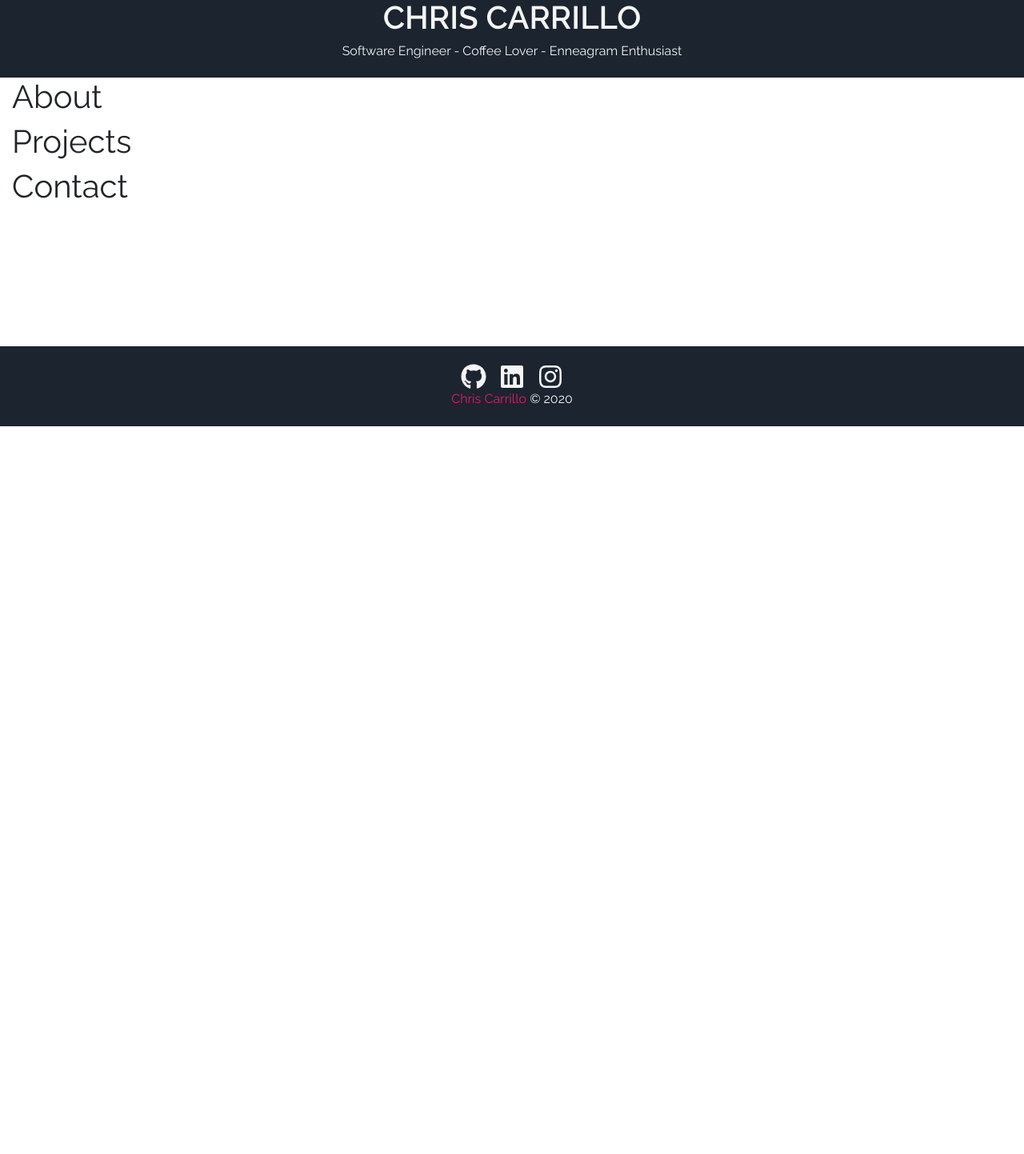
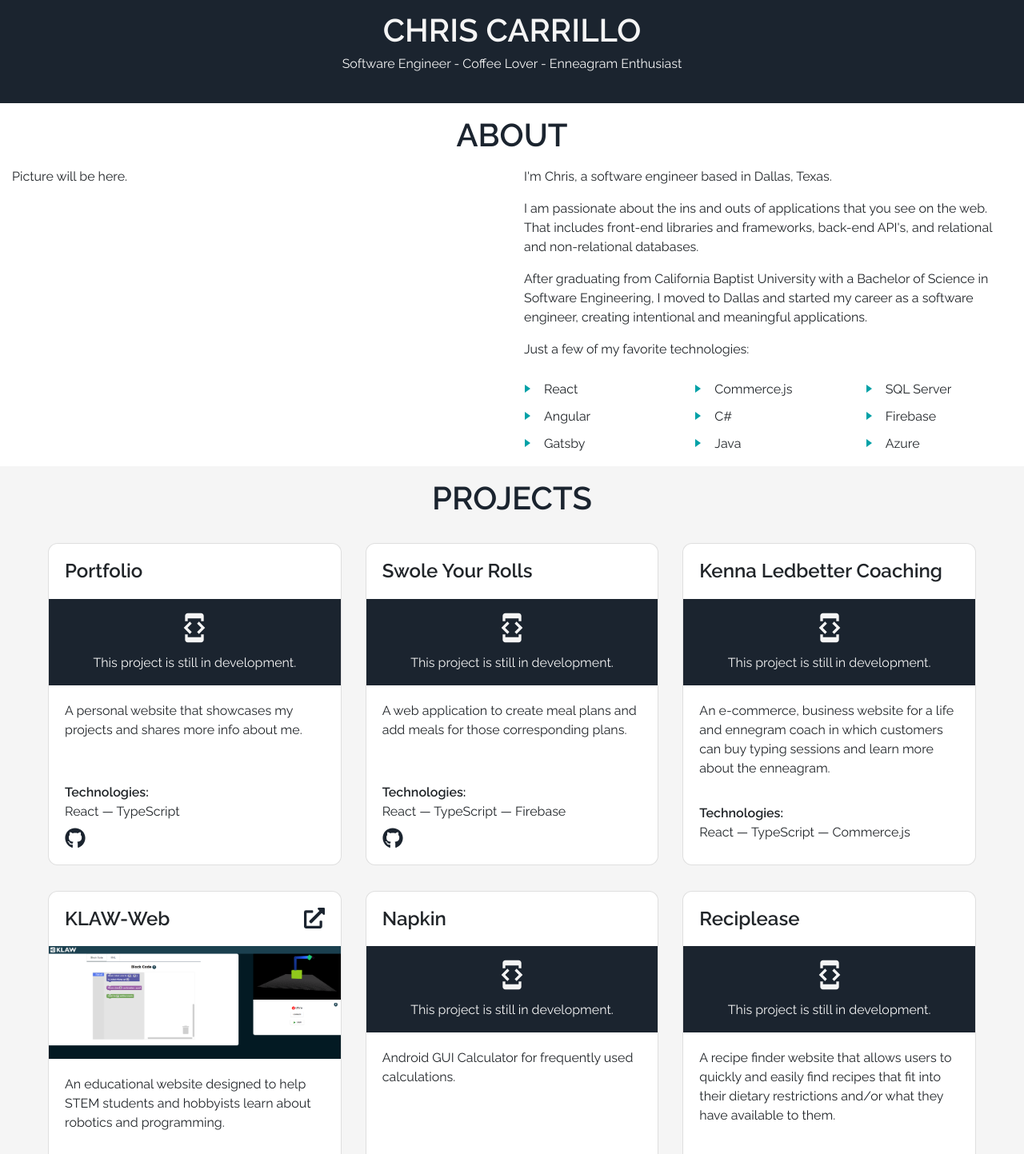
Before and after one commit to chriscarrillo/personal-website, a React (Create React App) app: page / in a window 1280 px wide. Shown: the part 267-1710 px from the top of the page at 80% size. Before the commit the page ends 800 px from the top, so only its background shows below. Built offline with nearby package versions, Linux system fonts and the light colour scheme.

Commit message:
Finished basic about and projects sections

```diff
--- a/src/components/About/index.tsx
+++ b/src/components/About/index.tsx
@@ -1,14 +1,56 @@
 import React from 'react'
-import {Container} from 'react-bootstrap'
+import {Col, Container, Row} from 'react-bootstrap'
 
 /**
  * About section.
  * @return React components
  */
 export const About: React.FC = () => (
-  <section>
-    <Container fluid>
-      <h1>About</h1>
+  <section className="pt-2">
+    <Container fluid className="d-flex flex-column align-items-center justify-content-center">
+      <h1 className="text-dark text-uppercase family-semi pb-2 mb-0">About</h1>
+      <Row>
+        <Col md={6} sm={12}>
+          <span>Picture will be here.</span>
+        </Col>
+        <Col md={6} sm={12}>
+          <p>I&apos;m Chris, a software engineer based in Dallas, Texas.</p>
+          <p>
+            I am passionate about the ins and outs of applications that you see on the web. That
+            includes front-end libraries and frameworks, back-end API&apos;s, and relational and
+            non-relational databases.
+          </p>
+          <p>
+            After graduating from California Baptist University with a Bachelor of Science in
+            Software Engineering, I moved to Dallas and started my career as a software engineer,
+            creating intentional and meaningful applications.
+          </p>
+          <p>Just a few of my favorite technologies:</p>
+          <Row>
+            <Col className="pl-0" md={4} sm={12}>
+              <ul>
+                <li>React</li>
+                <li>Angular</li>
+                <li>Gatsby</li>
+              </ul>
+            </Col>
+            <Col className="pl-0" md={4} sm={12}>
+              <ul>
+                <li>Commerce.js</li>
+                <li>C#</li>
+                <li>Java</li>
+              </ul>
+            </Col>
+            <Col className="pl-0" md={4} sm={12}>
+              <ul>
+                <li>SQL Server</li>
+                <li>Firebase</li>
+                <li>Azure</li>
+              </ul>
+            </Col>
+          </Row>
+        </Col>
+      </Row>
     </Container>
   </section>
 )
--- a/src/components/Banner/Banner.module.scss
+++ b/src/components/Banner/Banner.module.scss
@@ -6,8 +6,4 @@
   img {
     width: 10rem;
   }
-
-  h1 {
-    text-transform: uppercase;
-  }
 }
--- a/src/components/Banner/index.tsx
+++ b/src/components/Banner/index.tsx
@@ -21,9 +21,9 @@ export const Banner: React.FC = () => (
         text-center
         text-light`}
     >
-      <img alt="Avatar" className="pt-2" src={avatar} />
-      <h1 className="pt-2 pb-1 mb-0 family-semi">Chris Carrillo</h1>
-      <h2 className="h6 pb-2">Software Engineer - Coffee Lover - Enneagram Enthusiast</h2>
+      <img alt="Avatar" className="pt-3" src={avatar} />
+      <h1 className="pt-2 pb-1 mb-0 family-semi text-uppercase">Chris Carrillo</h1>
+      <h2 className="h6 pb-3">Software Engineer - Coffee Lover - Enneagram Enthusiast</h2>
     </div>
   </Element>
 )
--- a/src/components/Footer/index.tsx
+++ b/src/components/Footer/index.tsx
@@ -8,7 +8,7 @@ import {FaGithub, FaInstagram, FaLinkedin} from 'react-icons/fa'
  * @return React component
  */
 export const Footer: React.FC = () => (
-  <footer className={`${styles.footer} bg-dark d-flex fixed-bottom text-light`}>
+  <footer className={`${styles.footer} bg-dark d-flex text-light`}>
     <Container
       className="
       d-flex flex-column align-items-center justify-content-center
@@ -22,7 +22,7 @@ export const Footer: React.FC = () => (
             rel="noreferrer"
             target="_blank"
           >
-            <FaGithub className={styles.socialLink} size={32}>
+            <FaGithub className="socialLink" size={32}>
               GitHub
             </FaGithub>
           </a>
@@ -34,7 +34,7 @@ export const Footer: React.FC = () => (
             rel="noreferrer"
             target="_blank"
           >
-            <FaLinkedin className={styles.socialLink} size={32}>
+            <FaLinkedin className="socialLink" size={32}>
               LinkedIn
             </FaLinkedin>
           </a>
@@ -46,7 +46,7 @@ export const Footer: React.FC = () => (
             rel="noreferrer"
             target="_blank"
           >
-            <FaInstagram className={styles.socialLink} size={32}>
+            <FaInstagram className="socialLink" size={32}>
               Instagram
             </FaInstagram>
           </a>
--- a/src/components/Header/index.tsx
+++ b/src/components/Header/index.tsx
@@ -30,6 +30,8 @@ export const Header: React.FC = () => (
             activeClass="text-primary"
             as={Link}
             className={styles.navLink}
+            eventKey={1}
+            offset={-64}
             to="home"
           >
             Home
@@ -40,6 +42,8 @@ export const Header: React.FC = () => (
             activeClass="text-primary"
             as={Link}
             className={styles.navLink}
+            eventKey={2}
+            offset={-64}
             to="about"
           >
             About
@@ -50,6 +54,8 @@ export const Header: React.FC = () => (
             activeClass="text-primary"
             as={Link}
             className={styles.navLink}
+            eventKey={3}
+            offset={-64}
             to="projects"
           >
             Projects
@@ -60,6 +66,8 @@ export const Header: React.FC = () => (
             activeClass="text-primary"
             as={Link}
             className={styles.navLink}
+            eventKey={4}
+            offset={-64}
             to="contact"
           >
             Contact
--- a/src/components/Projects/index.tsx
+++ b/src/components/Projects/index.tsx
@@ -1,14 +1,143 @@
+import klawWeb from 'assets/images/klaw-web.png'
+import {Project} from 'models'
 import React from 'react'
-import {Container} from 'react-bootstrap'
+import {Card, CardDeck, Col, Container, Row} from 'react-bootstrap'
+import {FaExternalLinkAlt, FaGithub} from 'react-icons/fa'
+import {MdDeveloperMode} from 'react-icons/md'
+
+const projects: Project[] = [
+  {
+    description: 'A personal website that showcases my projects and shares more info about me.',
+    image: '',
+    link: '',
+    name: 'Portfolio',
+    repositoryLink: 'https://github.com/chriscarrillo/personal-website',
+    technologies: ['React', 'TypeScript'],
+  },
+  {
+    description: `
+      A web application to create meal plans and add meals for those corresponding plans.`,
+    image: '',
+    link: '',
+    name: 'Swole Your Rolls',
+    repositoryLink: 'https://github.com/chriscarrillo/swole-your-rolls',
+    technologies: ['React', 'TypeScript', 'Firebase'],
+  },
+  {
+    description: `
+      An e-commerce, business website for a life and ennegram coach in which customers can buy
+      typing sessions and learn more about the enneagram.`,
+    image: '',
+    link: '',
+    name: 'Kenna Ledbetter Coaching',
+    repositoryLink: '',
+    technologies: ['React', 'TypeScript', 'Commerce.js'],
+  },
+  {
+    description: `
+      An educational website designed to help STEM students and hobbyists learn about
+      robotics and programming.`,
+    image: klawWeb,
+    link: 'https://klaw-web.herokuapp.com/',
+    name: 'KLAW-Web',
+    repositoryLink: 'https://github.com/chriscarrillo/KLAW-Web',
+    technologies: ['Angular', 'JavaScript', 'Blockly', 'Flask', 'Python', 'WebGL'],
+  },
+  {
+    description: 'Android GUI Calculator for frequently used calculations.',
+    image: '',
+    link: '',
+    name: 'Napkin',
+    repositoryLink: 'https://github.com/chriscarrillo/Napkin',
+    technologies: ['Java'],
+  },
+  {
+    description: `
+      A recipe finder website that allows users to quickly and easily find recipes that fit into
+      their dietary restrictions and/or what they have available to them.`,
+    image: '',
+    link: '',
+    name: 'Reciplease',
+    repositoryLink: 'https://github.com/chriscarrillo/Reciplease',
+    technologies: ['PHP', 'Python'],
+  },
+]
 
 /**
  * Projects section.
  * @return React components
  */
-export const Projects: React.FC = () => (
-  <section>
-    <Container fluid>
-      <h1>Projects</h1>
-    </Container>
-  </section>
-)
+export const Projects: React.FC = () => {
+  const projectsRow = projects.map(project => {
+    const projectImage =
+      project.image.length === 0 ? (
+        <div className="p-2 text-center text-light bg-dark">
+          <Card.Title>
+            <MdDeveloperMode size={40} />
+          </Card.Title>
+          <Card.Text>This project is still in development.</Card.Text>
+        </div>
+      ) : (
+        <Card.Img alt={project.name} src={project.image} />
+      )
+    const technologies = project.technologies.map((technology, index) => (
+      <span key={technology}>
+        {technology}
+        {index < project.technologies.length - 1 ? ' — ' : ''}
+      </span>
+    ))
+    const repoLink = project.repositoryLink !== undefined && project.repositoryLink.length > 0 && (
+      <a
+        className="social-link text-dark pr-2"
+        href={project.repositoryLink}
+        rel="noreferrer"
+        target="_blank"
+      >
+        <FaGithub size={26}>GitHub</FaGithub>
+      </a>
+    )
+    const projectLink = project.link !== undefined && project.link.length > 0 && (
+      <a
+        className="social-link text-dark"
+        href={project.link}
+        rel="noreferrer"
+        target="_blank"
+        title="See it live!"
+      >
+        <FaExternalLinkAlt size={26}>{project.name}</FaExternalLinkAlt>
+      </a>
+    )
+
+    return (
+      <Col key={project.name} as={CardDeck} className="py-2" md={4} sm={12}>
+        <Card>
+          <Card.Header className="d-flex justify-content-between">
+            <span className="h4 family-semi">{project.name}</span>
+            {projectLink}
+          </Card.Header>
+          {projectImage}
+          <Card.Body>
+            <Card.Text>{project.description}</Card.Text>
+          </Card.Body>
+          <Card.Footer>
+            <span className="d-block family-semi">Technologies:</span>
+            {technologies}
+            <div className="pt-1">
+              {repoLink}
+              {projectLink}
+            </div>
+          </Card.Footer>
+        </Card>
+      </Col>
+    )
+  })
+
+  return (
+    <section className="bg-light pt-2">
+      <Container fluid className="d-flex flex-column align-items-center justify-content-center">
+        <h1 className="text-dark text-uppercase family-semi pb-2 mb-0">Projects</h1>
+        <Row className="justify-content-center">{projectsRow}</Row>
+      </Container>
+    </section>
+  )
+}
--- /dev/null
+++ b/src/models/index.ts
@@ -0,0 +1,11 @@
+/**
+ * Project model.
+ */
+export interface Project {
+  description: string
+  image: string
+  link?: string
+  technologies: string[]
+  name: string
+  repositoryLink?: string
+}
--- a/src/pages/Main/index.tsx
+++ b/src/pages/Main/index.tsx
@@ -9,7 +9,7 @@ import {Element} from 'react-scroll'
  * @return React component
  */
 export const MainPage: React.FC = () => (
-  <>
+  <main>
     <Element name="about">
       <About />
     </Element>
@@ -19,5 +19,5 @@ export const MainPage: React.FC = () => (
     <Element name="contact">
       <Contact />
     </Element>
-  </>
+  </main>
 )
--- a/src/theme/app.scss
+++ b/src/theme/app.scss
@@ -1,4 +1,5 @@
 @import 'variables';
+@import 'cards';
 @import 'fonts';
 @import '~bootstrap/scss/bootstrap';
 
@@ -15,3 +16,32 @@ body {
 .half-height {
   height: 50vh;
 }
+
+.social-link {
+  &:hover {
+    color: $primary !important;
+  }
+}
+
+ul {
+  list-style-type: none;
+
+  li:before {
+    content: '';
+    border-color: transparent $secondaryVariant;
+    border-style: solid;
+    border-width: 0.35em 0 0.35em 0.45em;
+    display: block;
+    height: 0;
+    width: 0;
+    left: -1.5em;
+    top: 1em;
+    position: relative;
+  }
+}
+
+.navbar-collapse.collapsing,
+.navbar-collapse.show {
+  background-color: $dark;
+  padding: $spacing-small $spacing-medium;
+}
--- /dev/null
+++ b/src/theme/cards.scss
@@ -0,0 +1,17 @@
+@use 'variables';
+
+.card {
+  border-radius: 0.75rem !important;
+  padding-top: variables.$spacing-small;
+  padding-bottom: variables.$spacing-small;
+}
+
+.card-header,
+.card-footer {
+  background-color: variables.$background-color !important;
+  border: none !important;
+}
+
+.card-img {
+  border-radius: 0 !important;
+}
```
Also changed, not shown: src/assets/images/klaw-web.png (added).
